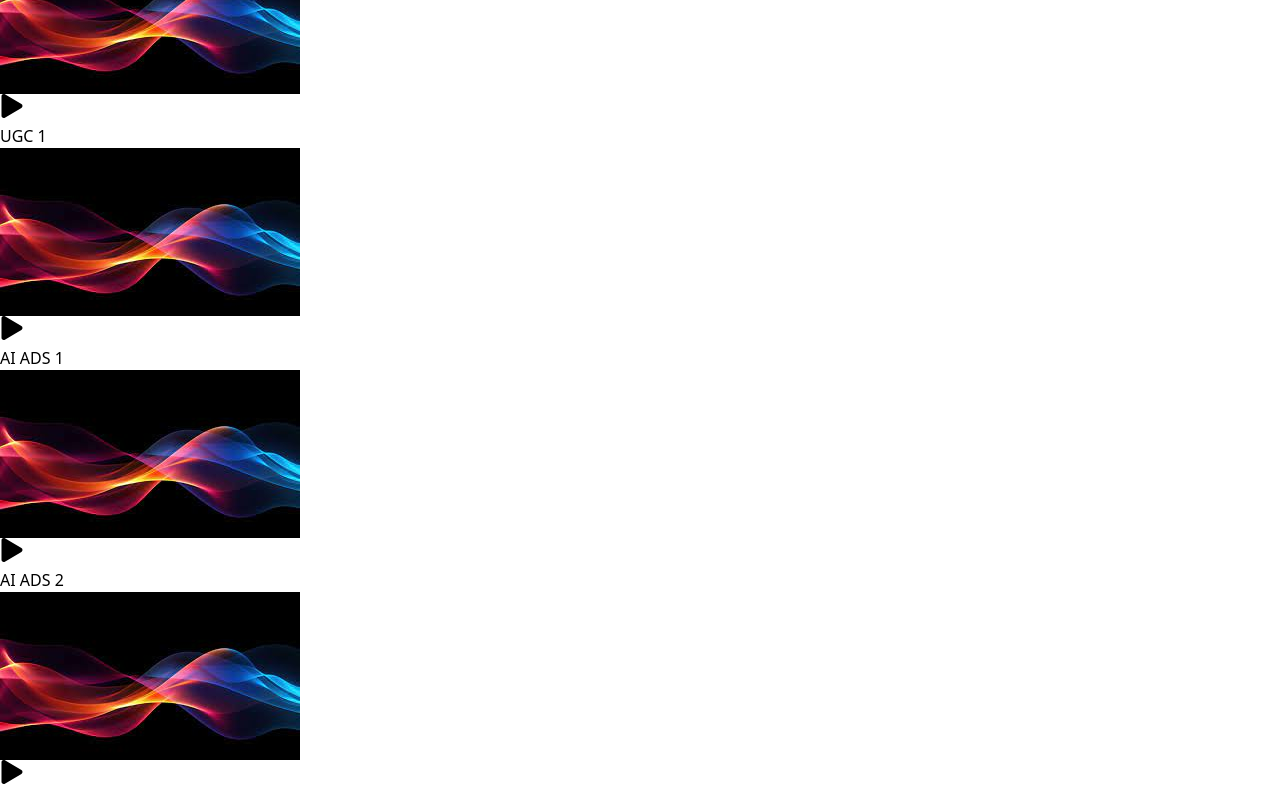
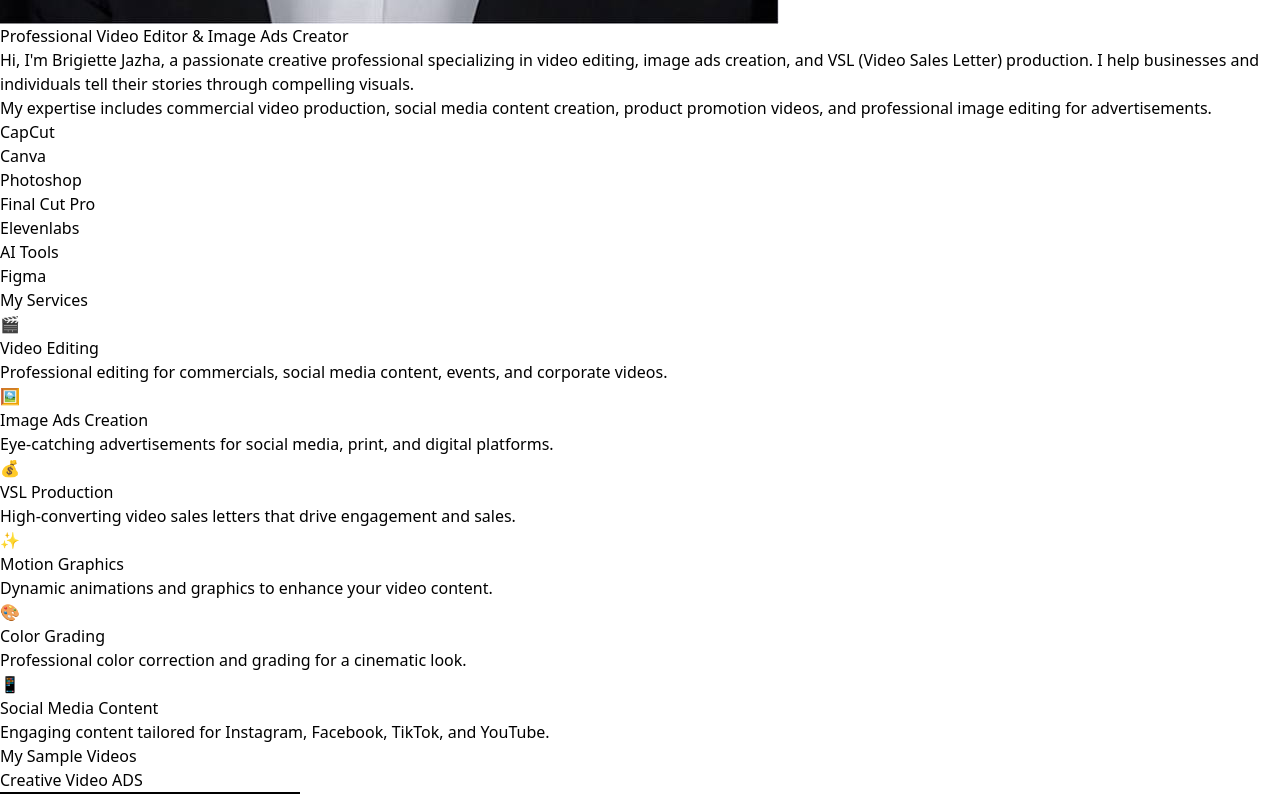
Before and after one commit to venskie03/va_portfolio, a React (Vite) app: page / in a window 1280 px wide. Shown: the part 1700-2494 px from the top of the page. Built offline with nearby package versions, Linux system fonts and the light colour scheme; a web font is replaced by a local one.

Commit message:
adding new video and img dp

```diff
--- a/src/MyPortfolio.jsx
+++ b/src/MyPortfolio.jsx
@@ -54,63 +54,78 @@ const localizeVideo = [
 
 
 const videoCreatives = [
-      {
-    id: 21,
-    title: "UGC 1",
+  {
+    id: 1,
+    title: "Creative Video ADS 1",
+    description: "",
+    thumbnail: "/images.jpeg",
+    videoUrl: "https://drive.google.com/file/d/1BIBgTYWzG9cesGQwiuhuRLavsmqySMfl/preview"
+  },
+  {
+    id: 2,
+    title: "Creative Video ADS 2",
+    description: "",
+    thumbnail: "/images.jpeg",
+    videoUrl: "https://drive.google.com/file/d/1NM-MCs2l0uAxELLq6VADdpCj7Cwvy3Et/preview"
+  },
+  {
+    id: 3,
+    title: "Creative Video ADS 3",
     description: "",
     thumbnail: "/images.jpeg",
     videoUrl: "https://drive.google.com/file/d/1iZPfZLstY4Hemb1sTSuN3-dm_AnErsu8/preview"
   },
-    {
-    id: 1,
-    title: "AI ADS 1",
+  {
+    id: 4,
+    title: "Creative Video ADS 4",
     description: "A dynamic promotional video tailored for a local product launch.",
     thumbnail: "/images.jpeg",
     videoUrl: "https://drive.google.com/file/d/1qWuJNAs8ZnQ_hzUskn_XW-r61pQshmoM/preview"
   },
   {
-    id: 2,
-    title: "AI ADS 2",
+    id: 5,
+    title: "Creative Video ADS 5",
     description: "A heartfelt wedding highlight capturing timeless memories.",
     thumbnail: "/images.jpeg",
     videoUrl: "https://drive.google.com/file/d/1_l_glkH5OmcAZXz3KK1d_mF3j2fI2omk/preview"
   },
   {
-    id: 3,
-    title: "Creative Video 1",
+    id: 6,
+    title: "Creative Video ADS 6",
     description: "A vibrant product commercial designed to boost brand visibility.",
     thumbnail: "/images.jpeg",
     videoUrl: "https://drive.google.com/file/d/1NCJ5BuXDNCREJdZ555xVS7vaS8QupgUZ/preview"
   },
   {
-    id: 4,
-    title: "Creative Video 2",
+    id: 7,
+    title: "Creative Video ADS 7",
     description: "An emotional highlight capturing the essence of a wedding celebration.",
     thumbnail: "/images.jpeg",
     videoUrl: "https://drive.google.com/file/d/1v4ekeplU5kwzG5n0JrdY0m9HKc24qwVr/preview"
   },
   {
-    id: 5,
-    title: "Creative Video 3",
+    id: 8,
+    title: "Creative Video ADS 8",
     description: "A professional corporate video showcasing business values and goals.",
     thumbnail: "/images.jpeg",
     videoUrl: "https://drive.google.com/file/d/1pJL19zSX62Yuhhh3tOnrsS4BOyc67t9Y/preview"
   },
   {
-    id: 6,
-    title: "Creative Video 4",
+    id: 9,
+    title: "Creative Video ADS 9",
     description: "A clean and modern video designed for company branding and outreach.",
     thumbnail: "/images.jpeg",
     videoUrl: "https://drive.google.com/file/d/1W5eUsjzFodElN1G2NFBNbDsZJ2R5hi7K/preview"
   },
   {
-    id: 7,
-    title: "Creative Video 5",
+    id: 10,
+    title: "Creative Video ADS 10",
     description: "A captivating story-driven video designed to inspire and connect with your audience.",
     thumbnail: "/images.jpeg",
     videoUrl: "https://drive.google.com/file/d/1KySGvGqSUdZ7cYHyN3qG5zwbWAu_uR_6/preview"
   },
 ];
+
 
 
 
@@ -270,7 +285,7 @@ const MyPortfolio = () => {
             >
               <div className="relative w-64 h-64 rounded-full overflow-hidden border-4 border-blue-500">
                 <img
-                  src="/dp.png"
+                  src="/dp.jpg"
                   alt="Brigiette Jazha"
                   className="w-full h-full object-cover"
                 />
```
Also changed, not shown: public/dp.jpg (added), public/dp.png (deleted).
